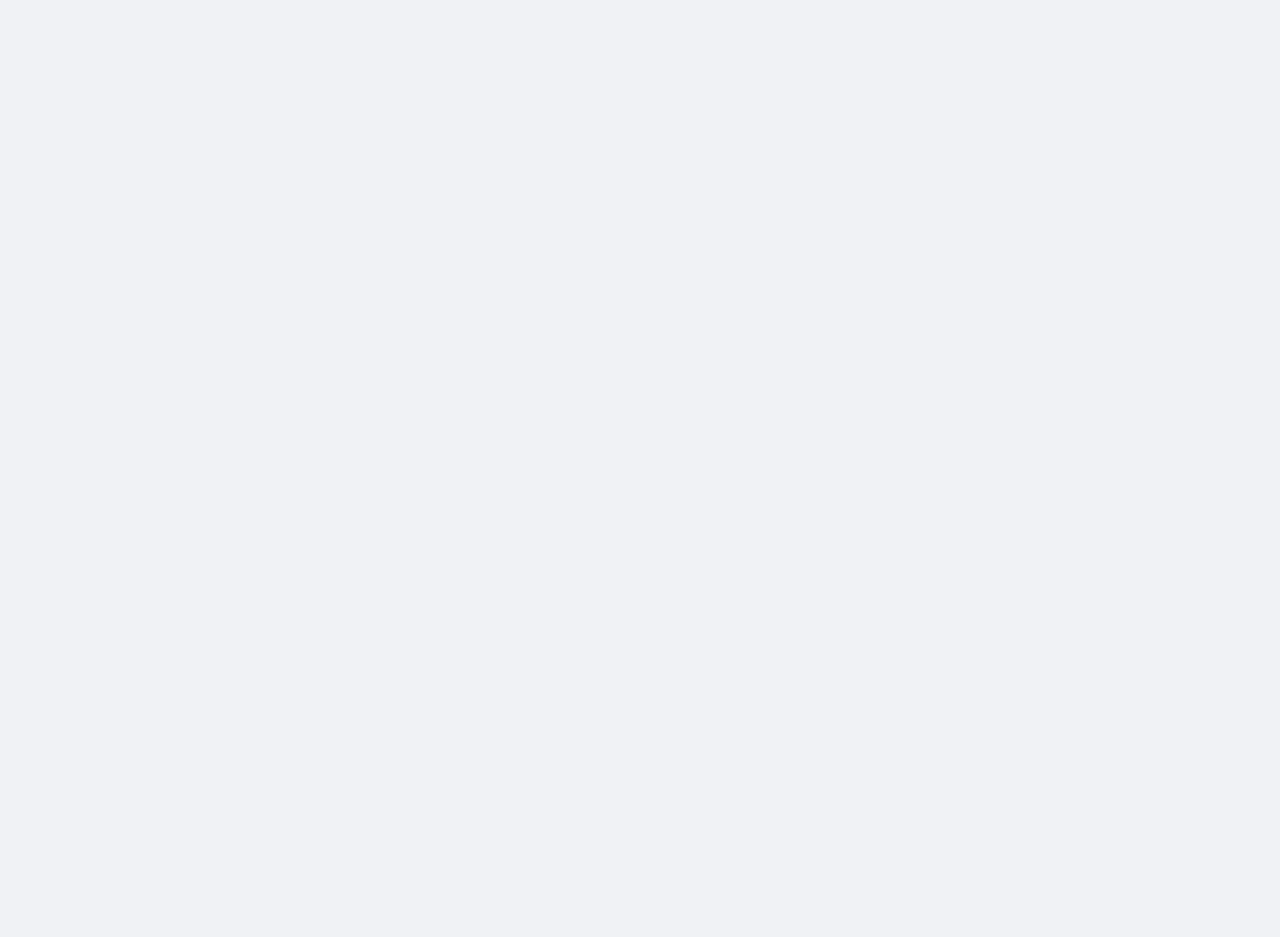
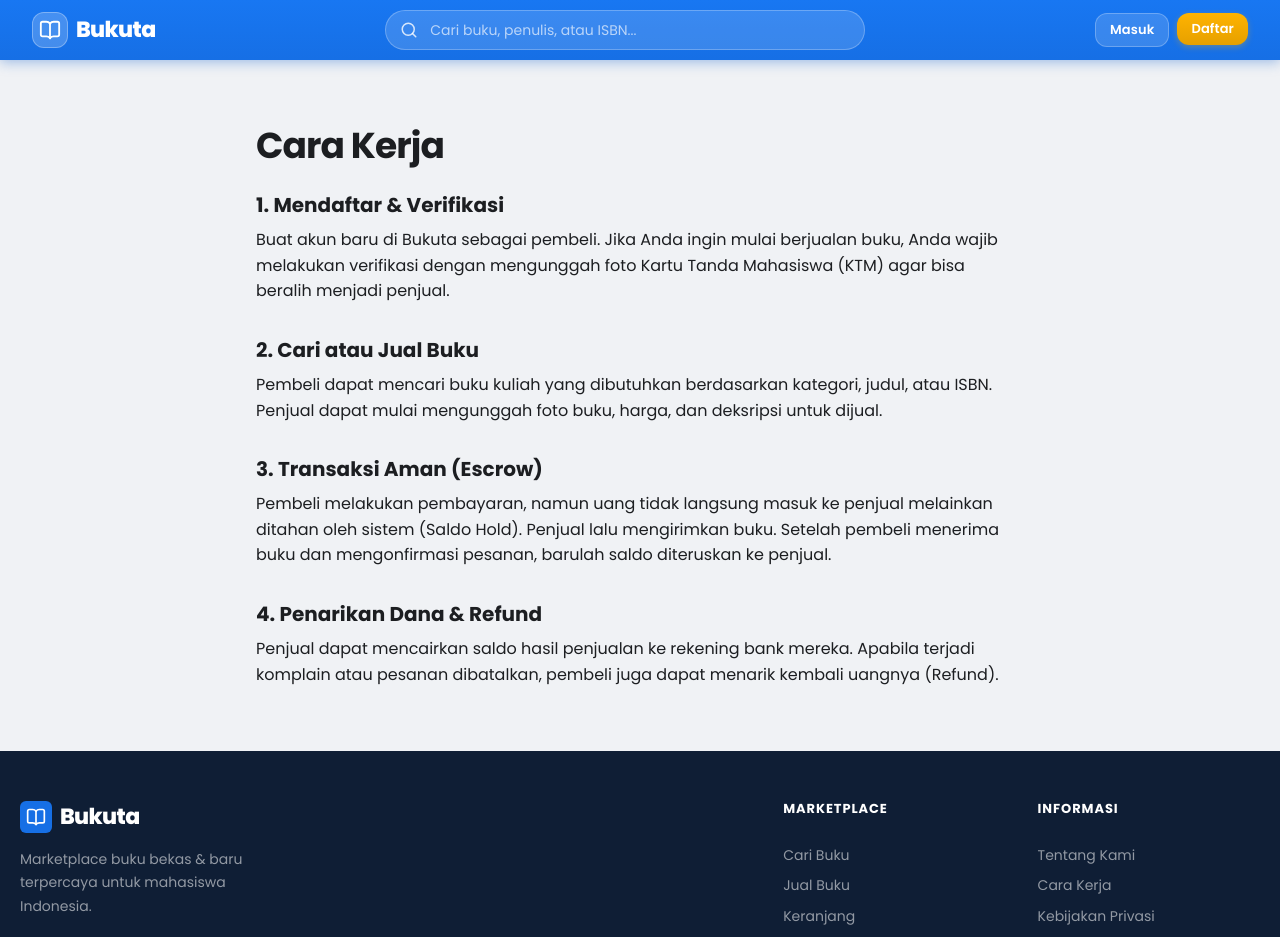
Before and after one commit to yiyawwws/bukutafixx, a React app in the folder frontend/: page /how-it-works in a window 1280 px wide. Before the commit this address had no page. Shown: the top 937 px of the page. Before the commit the page ends 800 px from the top, so only its background shows below. Built offline with nearby package versions, Linux system fonts and the light colour scheme; the HTML template or start-up script is replaced by a standard one.

Commit message:
feat(pages): add About, HowItWorks, and Privacy pages

```diff
--- a/frontend/src/App.jsx
+++ b/frontend/src/App.jsx
@@ -20,6 +20,9 @@ import Cart from './pages/Cart';
 import Checkout from './pages/Checkout';
 import BuyerOrders from './pages/BuyerOrders';
 import Profile from './pages/Profile';
+import About from './pages/About';
+import HowItWorks from './pages/HowItWorks';
+import Privacy from './pages/Privacy';
 
 // Admin Pages
 import AdminUsers from './pages/admin/AdminUsers';
@@ -51,6 +54,9 @@ const App = () => {
                   <Route path="books/:id" element={<BookDetail />} />
                   <Route path="cart" element={<Cart />} />
                   <Route path="checkout" element={<Checkout />} />
+                  <Route path="about" element={<About />} />
+                  <Route path="how-it-works" element={<HowItWorks />} />
+                  <Route path="privacy" element={<Privacy />} />
                 </Route>
 
                 {/* Auth routes (centered, split layout) */}
--- a/frontend/src/components/organisms/Footer.jsx
+++ b/frontend/src/components/organisms/Footer.jsx
@@ -33,9 +33,9 @@ const Footer = () => {
           </div>
           <div className="footer-col">
             <h4 className="footer-col-title">Informasi</h4>
-            <a href="#" className="footer-link">Tentang Kami</a>
-            <a href="#" className="footer-link">Cara Kerja</a>
-            <a href="#" className="footer-link">Kebijakan Privasi</a>
+            <Link to="/about" className="footer-link">Tentang Kami</Link>
+            <Link to="/how-it-works" className="footer-link">Cara Kerja</Link>
+            <Link to="/privacy" className="footer-link">Kebijakan Privasi</Link>
           </div>
         </div>
       </div>
--- /dev/null
+++ b/frontend/src/pages/About.jsx
@@ -0,0 +1,17 @@
+import React from 'react';
+import Typography from '../components/atoms/Typography';
+
+const About = () => {
+  return (
+    <div className="container" style={{ padding: '4rem 1rem', maxWidth: '800px', minHeight: '70vh' }}>
+      <Typography variant="h2" weight="bold" style={{ marginBottom: '1.5rem' }}>Tentang Kami</Typography>
+      <Typography variant="body" style={{ lineHeight: '1.8', color: 'var(--color-text-main)' }}>
+        Bukuta adalah marketplace inovatif yang dirancang khusus untuk memfasilitasi transaksi jual beli buku, baik baru maupun bekas, di kalangan mahasiswa Indonesia.
+        <br /><br />
+        Misi utama kami adalah mendukung akses pendidikan yang lebih terjangkau dengan mempertemukan penjual dan pembeli dalam satu platform yang aman, mudah, dan terpercaya. Melalui sistem verifikasi mahasiswa dan keamanan transaksi, Bukuta memastikan setiap pengguna mendapatkan pengalaman bertransaksi yang nyaman.
+      </Typography>
+    </div>
+  );
+};
+
+export default About;
--- /dev/null
+++ b/frontend/src/pages/HowItWorks.jsx
@@ -0,0 +1,42 @@
+import React from 'react';
+import Typography from '../components/atoms/Typography';
+
+const HowItWorks = () => {
+  return (
+    <div className="container" style={{ padding: '4rem 1rem', maxWidth: '800px', minHeight: '70vh' }}>
+      <Typography variant="h2" weight="bold" style={{ marginBottom: '1.5rem' }}>Cara Kerja</Typography>
+
+      <div style={{ display: 'flex', flexDirection: 'column', gap: '2rem' }}>
+        <div>
+          <Typography variant="h5" weight="bold" style={{ marginBottom: '0.5rem' }}>1. Mendaftar & Verifikasi</Typography>
+          <Typography variant="body" style={{ lineHeight: '1.6', color: 'var(--color-text-main)' }}>
+            Buat akun baru di Bukuta sebagai pembeli. Jika Anda ingin mulai berjualan buku, Anda wajib melakukan verifikasi dengan mengunggah foto Kartu Tanda Mahasiswa (KTM) agar bisa beralih menjadi penjual.
+          </Typography>
+        </div>
+
+        <div>
+          <Typography variant="h5" weight="bold" style={{ marginBottom: '0.5rem' }}>2. Cari atau Jual Buku</Typography>
+          <Typography variant="body" style={{ lineHeight: '1.6', color: 'var(--color-text-main)' }}>
+            Pembeli dapat mencari buku kuliah yang dibutuhkan berdasarkan kategori, judul, atau ISBN. Penjual dapat mulai mengunggah foto buku, harga, dan deksripsi untuk dijual.
+          </Typography>
+        </div>
+
+        <div>
+          <Typography variant="h5" weight="bold" style={{ marginBottom: '0.5rem' }}>3. Transaksi Aman (Escrow)</Typography>
+          <Typography variant="body" style={{ lineHeight: '1.6', color: 'var(--color-text-main)' }}>
+            Pembeli melakukan pembayaran, namun uang tidak langsung masuk ke penjual melainkan ditahan oleh sistem (Saldo Hold). Penjual lalu mengirimkan buku. Setelah pembeli menerima buku dan mengonfirmasi pesanan, barulah saldo diteruskan ke penjual.
+          </Typography>
+        </div>
+
+        <div>
+          <Typography variant="h5" weight="bold" style={{ marginBottom: '0.5rem' }}>4. Penarikan Dana & Refund</Typography>
+          <Typography variant="body" style={{ lineHeight: '1.6', color: 'var(--color-text-main)' }}>
+            Penjual dapat mencairkan saldo hasil penjualan ke rekening bank mereka. Apabila terjadi komplain atau pesanan dibatalkan, pembeli juga dapat menarik kembali uangnya (Refund).
+          </Typography>
+        </div>
+      </div>
+    </div>
+  );
+};
+
+export default HowItWorks;
--- /dev/null
+++ b/frontend/src/pages/Privacy.jsx
@@ -0,0 +1,39 @@
+import React from 'react';
+import Typography from '../components/atoms/Typography';
+
+const Privacy = () => {
+  return (
+    <div className="container" style={{ padding: '4rem 1rem', maxWidth: '800px', minHeight: '70vh' }}>
+      <Typography variant="h2" weight="bold" style={{ marginBottom: '1.5rem' }}>Kebijakan Privasi</Typography>
+
+      <div style={{ display: 'flex', flexDirection: 'column', gap: '1.5rem' }}>
+        <Typography variant="body" style={{ lineHeight: '1.6', color: 'var(--color-text-main)' }}>
+          Di Bukuta, privasi Anda adalah prioritas utama kami. Dokumen Kebijakan Privasi ini menguraikan jenis informasi pribadi yang diterima dan dikumpulkan oleh Bukuta dan bagaimana informasi tersebut digunakan.
+        </Typography>
+
+        <div>
+          <Typography variant="h5" weight="bold" style={{ marginBottom: '0.5rem' }}>Pengumpulan Informasi</Typography>
+          <Typography variant="body" style={{ lineHeight: '1.6', color: 'var(--color-text-main)' }}>
+            Kami mengumpulkan informasi yang Anda berikan saat mendaftar, seperti nama, alamat email, nomor telepon, NIM, Universitas, dan foto dokumen verifikasi (KTM) bagi pengguna yang ingin menjadi penjual. Kami juga menyimpan data riwayat transaksi dan pesan.
+          </Typography>
+        </div>
+
+        <div>
+          <Typography variant="h5" weight="bold" style={{ marginBottom: '0.5rem' }}>Penggunaan Informasi</Typography>
+          <Typography variant="body" style={{ lineHeight: '1.6', color: 'var(--color-text-main)' }}>
+            Informasi Anda digunakan semata-mata untuk mengelola akun Anda, memfasilitasi transaksi jual beli buku, memverifikasi identitas pengguna (KTM), dan mencegah tindakan penipuan. Kami tidak akan pernah menjual atau menyewakan informasi pribadi Anda kepada pihak ketiga.
+          </Typography>
+        </div>
+
+        <div>
+          <Typography variant="h5" weight="bold" style={{ marginBottom: '0.5rem' }}>Keamanan Data</Typography>
+          <Typography variant="body" style={{ lineHeight: '1.6', color: 'var(--color-text-main)' }}>
+            Kami menerapkan berbagai langkah keamanan untuk menjaga keamanan informasi pribadi Anda. Dokumen penting seperti foto KTM akan disimpan secara aman dan hanya dapat diakses oleh admin untuk tujuan verifikasi.
+          </Typography>
+        </div>
+      </div>
+    </div>
+  );
+};
+
+export default Privacy;
```
